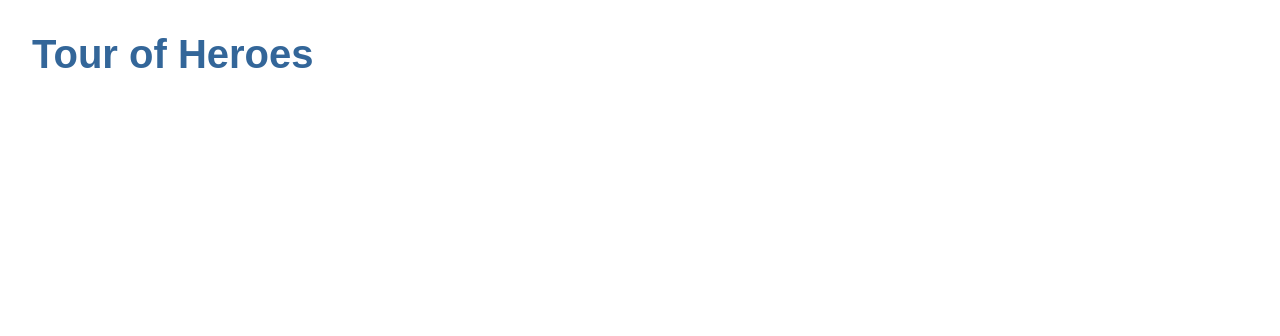
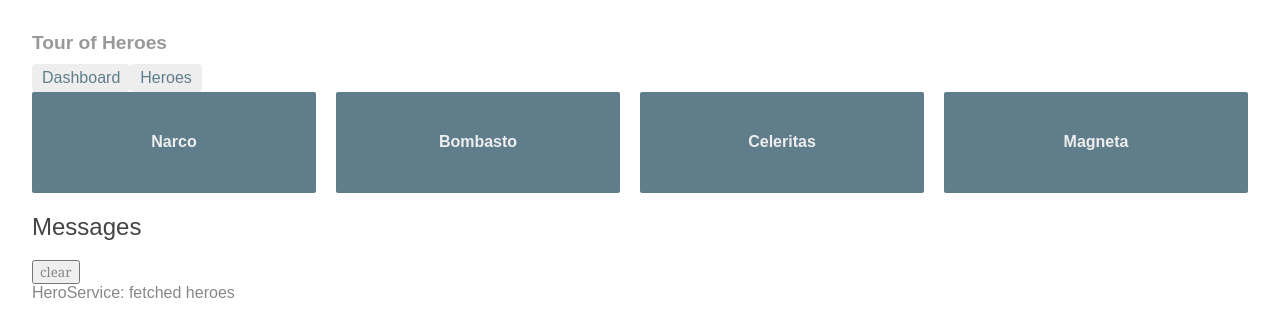
Before and after one commit to MichaelOdumosu57/Angular, an Angular app in the folder angular-tour-of-heroes/: page /dashboard in a window 1280 px wide. Before the commit this address led to /. Shown: the top 336 px of the page. Built offline with nearby package versions, Linux system fonts and the light colour scheme.

Commit message:
added a dashboard component and exteneding the use of the routing functionaltiy to move through the now web application

```diff
--- a/angular-tour-of-heroes/src/app/app.component.css
+++ b/angular-tour-of-heroes/src/app/app.component.css
@@ -0,0 +1,29 @@
+/* AppComponent's private CSS styles */
+h1 {
+  font-size: 1.2em;
+  color: #999;
+  margin-bottom: 0;
+}
+h2 {
+  font-size: 2em;
+  margin-top: 0;
+  padding-top: 0;
+}
+nav a {
+  padding: 5px 10px;
+  text-decoration: none;
+  margin-top: 10px;
+  display: inline-block;
+  background-color: #eee;
+  border-radius: 4px;
+}
+nav a:visited, a:link {
+  color: #607d8b;
+}
+nav a:hover {
+  color: #039be5;
+  background-color: #cfd8dc;
+}
+nav a.active {
+  color: #039be5;
+}
--- a/angular-tour-of-heroes/src/app/app.component.html
+++ b/angular-tour-of-heroes/src/app/app.component.html
@@ -1,5 +1,11 @@
 <h1>{{title}}</h1>
 <!--<app-heroes></app-heroes>-->
+<!--16-->
+<nav>
+  <a routerLink="/dashboard">Dashboard</a>
+  <a routerLink="/heroes">Heroes</a>
+</nav>
+<!---->
 <!--15-->
 <router-outlet></router-outlet>
 <!---->
--- a/angular-tour-of-heroes/src/app/app.module.ts
+++ b/angular-tour-of-heroes/src/app/app.module.ts
@@ -7,13 +7,15 @@
 import { HeroDetailComponent } from './hero-detail/hero-detail.component';
 import { MessagesComponent } from './messages/messages.component';
 import { AppRoutingModule } from './app-routing.module';
+import { DashboardComponent } from './dashboard/dashboard.component';
 
 @NgModule({
   declarations: [
     AppComponent,
     HeroesComponent,
     HeroDetailComponent,
-    MessagesComponent
+    MessagesComponent,
+    DashboardComponent
   ],
   imports: [
     BrowserModule,
--- /dev/null
+++ b/angular-tour-of-heroes/src/app/dashboard/dashboard.component.css
@@ -0,0 +1,65 @@
+/* DashboardComponent's private CSS styles */
+/*<!--17-->*/
+[class*='col-'] {
+  float: left;
+  padding-right: 20px;
+  padding-bottom: 20px;
+}
+[class*='col-']:last-of-type {
+  padding-right: 0;
+}
+a {
+  text-decoration: none;
+}
+*, *:after, *:before {
+  -webkit-box-sizing: border-box;
+  -moz-box-sizing: border-box;
+  box-sizing: border-box;
+}
+h3 {
+  text-align: center;
+  margin-bottom: 0;
+}
+h4 {
+  position: relative;
+}
+.grid {
+  margin: 0;
+}
+.col-1-4 {
+  width: 25%;
+}
+.module {
+  padding: 20px;
+  text-align: center;
+  color: #eee;
+  max-height: 120px;
+  min-width: 120px;
+  background-color: #607d8b;
+  border-radius: 2px;
+}
+.module:hover {
+  background-color: #eee;
+  cursor: pointer;
+  color: #607d8b;
+}
+.grid-pad {
+  padding: 10px 0;
+}
+.grid-pad > [class*='col-']:last-of-type {
+  padding-right: 20px;
+}
+@media (max-width: 600px) {
+  .module {
+    font-size: 10px;
+    max-height: 75px; }
+}
+@media (max-width: 1024px) {
+  .grid {
+    margin: 0;
+  }
+  .module {
+    min-width: 60px;
+  }
+}
+/*<!---->*/
--- /dev/null
+++ b/angular-tour-of-heroes/src/app/dashboard/dashboard.component.html
@@ -0,0 +1,10 @@
+<!--17-->
+<a *ngFor="let hero of heroes" class="col-1-4"
+    routerLink="/detail/{{hero.id}}">
+    <!--19-->
+    <!--routerLink-->
+  <div class="module hero">
+    <h4>{{hero.name}}</h4>
+  </div>
+</a>
+<!---->
--- /dev/null
+++ b/angular-tour-of-heroes/src/app/dashboard/dashboard.component.ts
@@ -0,0 +1,25 @@
+// <!--17-->
+import { Component, OnInit } from '@angular/core';
+import { Hero } from '../hero';
+import { HeroService } from '../hero.service';
+
+@Component({
+  selector: 'app-dashboard',
+  templateUrl: './dashboard.component.html',
+  styleUrls: [ './dashboard.component.css' ]
+})
+export class DashboardComponent implements OnInit {
+  heroes: Hero[] = [];
+
+  constructor(private heroService: HeroService) { }
+
+  ngOnInit() {
+    this.getHeroes();
+  }
+
+  getHeroes(): void {
+    this.heroService.getHeroes()
+      .subscribe(heroes => this.heroes = heroes.slice(1, 5));
+  }
+}
+// <!---->
--- a/angular-tour-of-heroes/src/app/hero-detail/hero-detail.component.html
+++ b/angular-tour-of-heroes/src/app/hero-detail/hero-detail.component.html
@@ -10,4 +10,7 @@
   </div>
 
 </div>
+    <!--21-->
+    <button (click)="goBack()">go back</button>
+    <!---->
 <!---->
--- a/angular-tour-of-heroes/src/app/hero-detail/hero-detail.component.ts
+++ b/angular-tour-of-heroes/src/app/hero-detail/hero-detail.component.ts
@@ -2,6 +2,13 @@
 import { Component, OnInit, Input } from '@angular/core';
 // <!---->
 import { Hero } from '../hero';
+
+// <!--20-->
+import { ActivatedRoute } from '@angular/router';
+import { Location } from '@angular/common';
+
+import { HeroService }  from '../hero.service';
+// <!---->
 
 @Component({
   selector: 'app-hero-detail',
@@ -12,9 +19,32 @@
     // <!--8-->
     @Input() hero: Hero;
     // <!---->
-    constructor() { }
+    constructor(
+        // <!--20-->
+        private route: ActivatedRoute,
+        private heroService: HeroService,
+        private location: Location
+        // <!---->
+    ) { }
+
+    // <!--20-->
+    getHero(): void {
+      const id = +this.route.snapshot.paramMap.get('id');
+      this.heroService.getHero(id)
+        .subscribe(hero => this.hero = hero);
+    }
+    // <!---->
+    // <!--21-->
+    goBack(): void {
+      this.location.back();
+    }
+    // <!---->
 
     ngOnInit() {
+        // <!--20-->
+        this.getHero();
+        // <!---->
     }
 
+
 }
--- a/angular-tour-of-heroes/src/app/hero.service.ts
+++ b/angular-tour-of-heroes/src/app/hero.service.ts
@@ -22,9 +22,9 @@
     / }
     <!----> */
     // <!--12-->
-    getHeroes(): Observable<Hero[]> {
-        return of(HEROES);
-    }
+    // getHeroes(): Observable<Hero[]> {
+    //     return of(HEROES);
+    // }
     // <!---->
     // <!--13-->
     getHeroes(): Observable<Hero[]> {
@@ -33,5 +33,12 @@
         return of(HEROES);
     }
     // <!---->
+    // <!--20-->
+    getHero(id: number): Observable<Hero> {
+      // TODO: send the message _after_ fetching the hero
+      this.messageService.add(`HeroService: fetched hero id=${id}`);
+      return of(HEROES.find(hero => hero.id === id));
+    }
+// <!---->
 }
 // <!---->
--- a/angular-tour-of-heroes/src/app/heroes/heroes.component.html
+++ b/angular-tour-of-heroes/src/app/heroes/heroes.component.html
@@ -25,15 +25,19 @@
   <!--  <span class="badge">{{hero.id}}</span> {{hero.name}}-->
   <!--</li>-->
   <!--7-->
-  <li *ngFor="let hero of heroes"
-      [class.selected]="hero === selectedHero"
-      (click)="onSelect(hero)">
+  <!--<li *ngFor="let hero of heroes"-->
+  <!--    [class.selected]="hero === selectedHero"-->
+  <!--    (click)="onSelect(hero)">-->
+  <!--19-->
+  <li *ngFor="let hero of heroes">
+    <a routerLink="/detail/{{hero.id}}">
+    <!---->
         <span class="badge">{{hero.id}}</span> {{hero.name}}
+    </a>
   </li>
   <!---->
 </ul>
 <!---->
 
 <!--8-->
-<app-hero-detail [hero]="selectedHero"></app-hero-detail>
-<!--represnets whats going on in 6 in a different component you just need some extra things-->
+<!--<app-hero-detail [hero]="selectedHero"></app-hero-detail>-->
--- a/angular-tour-of-heroes/src/app/heroes/heroes.component.ts
+++ b/angular-tour-of-heroes/src/app/heroes/heroes.component.ts
@@ -18,10 +18,10 @@
     // <!--10-->
     heroes: Hero[];
     //<!---->
-    selectedHero: Hero;
-    onSelect(hero: Hero): void {
-      this.selectedHero = hero;
-    }
+    // selectedHero: Hero;
+    // onSelect(hero: Hero): void {
+    //   this.selectedHero = hero;
+    // }
     /* <!--11-->
         getHeroes(): void {
           this.heroes = this.heroService.getHeroes();
```
Also changed, not shown: angular-tour-of-heroes/src/app/app-routing.module.ts (+16 -1 lines), 1 other file (tests, documents, lock files or other folders).
